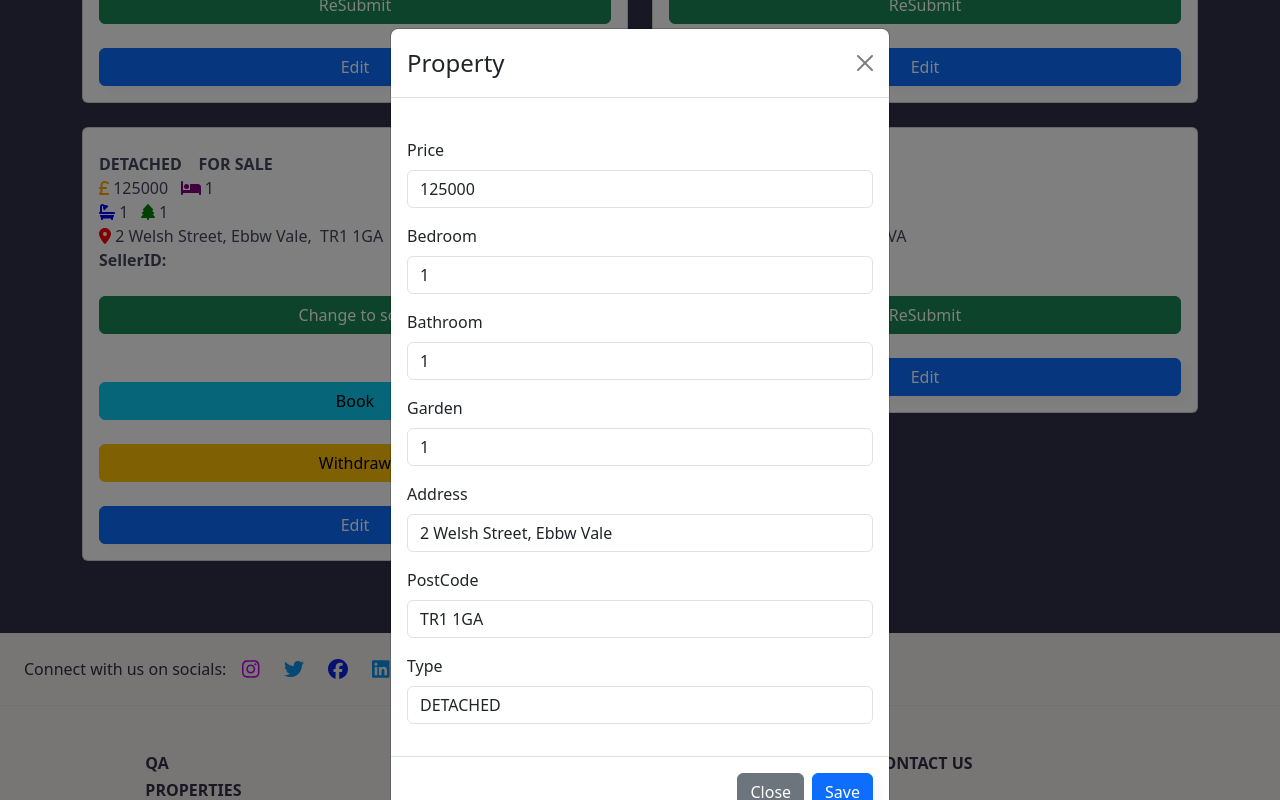
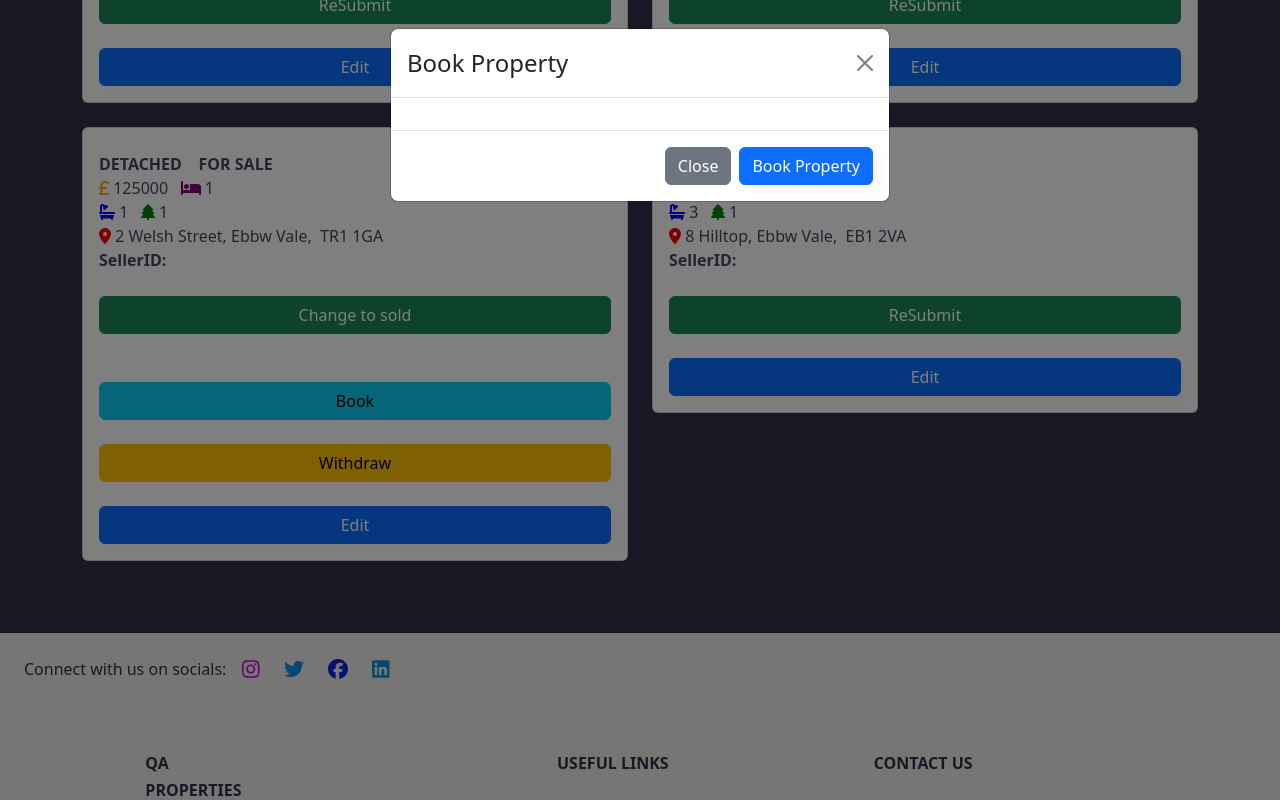
Before and after one commit to LovedeepSaini/PropertyProject, a React (Create React App) app: page /property in a window 1280 px wide. Both pictures are taken after a click on the button "Book". Shown: the part 505-1305 px from the top of the page. Built offline with nearby package versions, Linux system fonts and the light colour scheme; data requests are answered from the project's data file.

Commit message:
added booking pop up

```diff
--- a/src/components/PropertySearch.js
+++ b/src/components/PropertySearch.js
@@ -13,6 +13,7 @@ function PropertySearch(props) {
   const [show, setShow] = useState(false);
   const handleClose = () => setShow(false);
   const handleShow = () => setShow(true);
+  const [bookingShow, setBookingShow] = useState(false);
   const [result, setResult] = useState([]);
   let [editPropertyDetails, setEditPropertyDetails] = useState([]);
 
@@ -84,6 +85,13 @@ function PropertySearch(props) {
   };
   console.log(editPropertyDetails);
 
+  const handleBookingClose = () => setBookingShow(false);
+
+const handleBooking = () => {
+  setBookingShow(true);
+};
+
+
   const updateEditProperties = () => {
     let property = {
       price: document.getElementById("price1").value,
@@ -119,7 +127,7 @@ function PropertySearch(props) {
       />
 
       <div className="container-fluid">
-        {/* Bootstrap modal to add new Seller */}
+        {/* Bootstrap modal to edit property */}
 
         <Modal show={show} onHide={handleClose}>
           <Modal.Header closeButton>
@@ -207,7 +215,33 @@ function PropertySearch(props) {
             </Button>
           </Modal.Footer>
         </Modal>
+
+
+        <Modal show={bookingShow} onHide={handleBookingClose}>
+  <Modal.Header closeButton>
+    <Modal.Title>Book Property</Modal.Title>
+  </Modal.Header>
+  <Modal.Body>
+    {/* Add your booking form or content here */}
+    {/* Example: */}
+    <Form>
+      {/* Booking form fields */}
+    </Form>
+  </Modal.Body>
+  <Modal.Footer>
+    <Button variant="secondary" onClick={handleBookingClose}>
+      Close
+    </Button>
+    <Button variant="primary" onClick={handleBooking}>
+      Book Property
+    </Button>
+  </Modal.Footer>
+</Modal>
       </div>
+
+
+
+
       <Row className="pt-4">
         {result.map((property) => (
           <Col key={property.id} className="pb-4" sm={6}>
@@ -252,7 +286,7 @@ function PropertySearch(props) {
                         <Button
                       className="primary w-100 mt-4"
                       variant="info"
-                      onClick={() => handleEdit(property)}
+                      onClick={() => handleBooking()}
                     >
                       Book
                     </Button>
```
